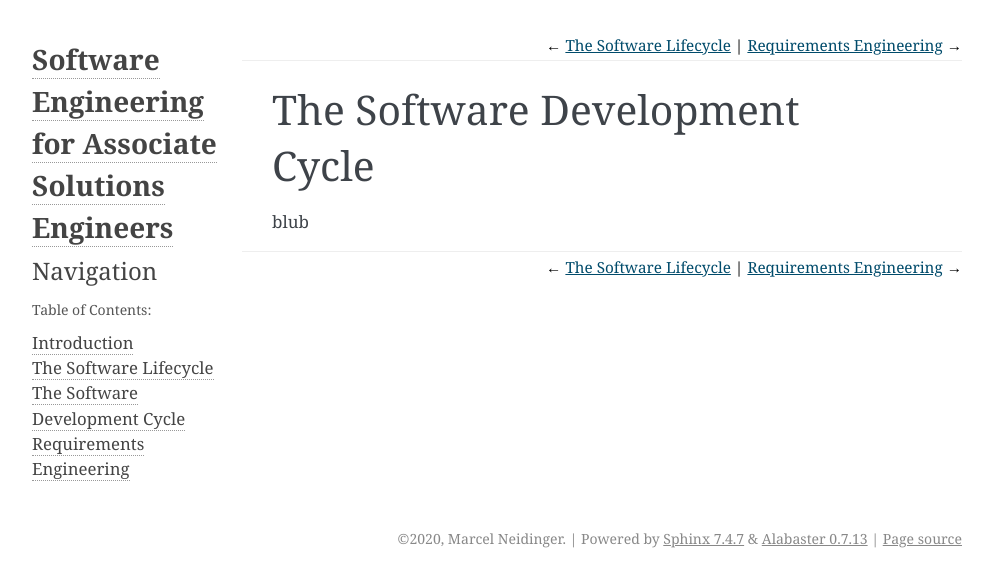
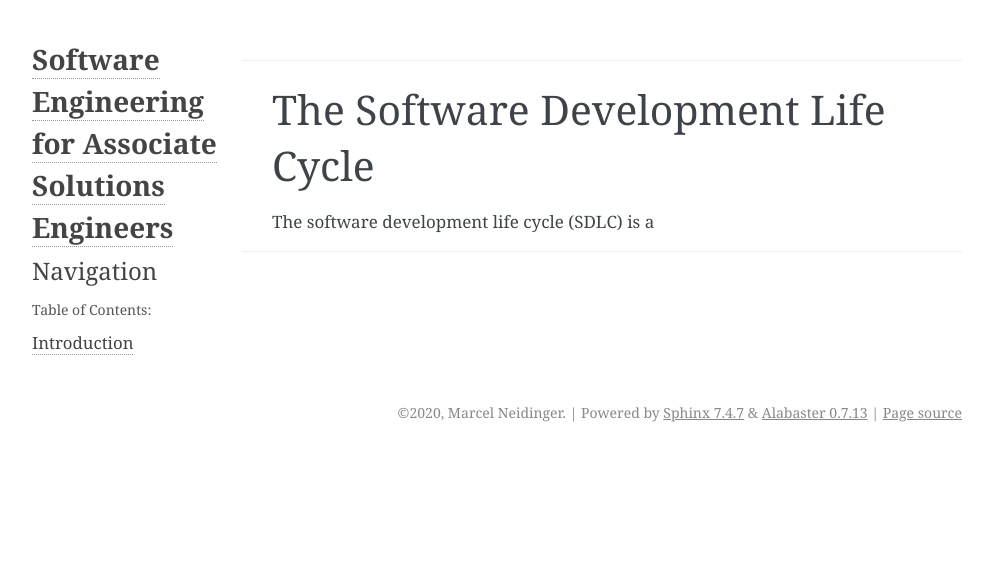
Before and after one commit to sQu4rks/software-engineering-for-ases, a Sphinx documentation site: the page built from source/01-03-software_dev_cycle.rst, in a window 1280 px wide. Shown: the top 587 px of the page, without its empty margins (148-1141 px from the left). Built offline with Sphinx 7.4.7, drawn with Linux system fonts in a browser that asks for light colours.

Commit message:
Day 0 content reset

```diff
--- a/source/01-02-software_lifecycle.rst
+++ b/source/01-02-software_lifecycle.rst
@@ -1,2 +1,2 @@
-The Software Lifecycle
-======================
+The Software Life Cycle
+=======================
--- a/source/01-03-software_dev_cycle.rst
+++ b/source/01-03-software_dev_cycle.rst
@@ -1,4 +1,7 @@
-The Software Development Cycle
-===============================
+The Software Development Life Cycle
+===================================
 
-blub
+The software development life cycle (SDLC) is a
+
+.. figure: _static/software_dev_lifeccle.png
+    :width: 100%
--- a/source/index.rst
+++ b/source/index.rst
@@ -42,6 +42,3 @@ On day three we then finish with
    :caption: Table of Contents:
 
    01-01-introduction
-   01-02-software_lifecycle
-   01-03-software_dev_cycle
-   01-04-requirements_engineering
```
Also changed, not shown: source/_static/software_dev_lifecycle.png (added), 1 other file.
